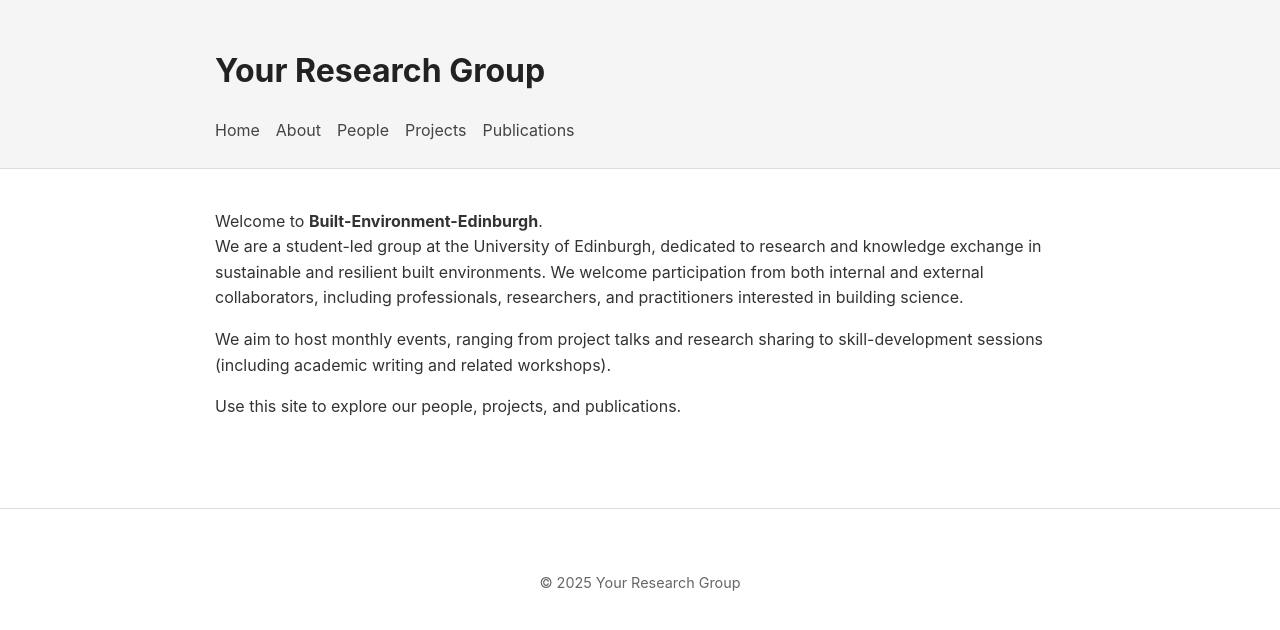
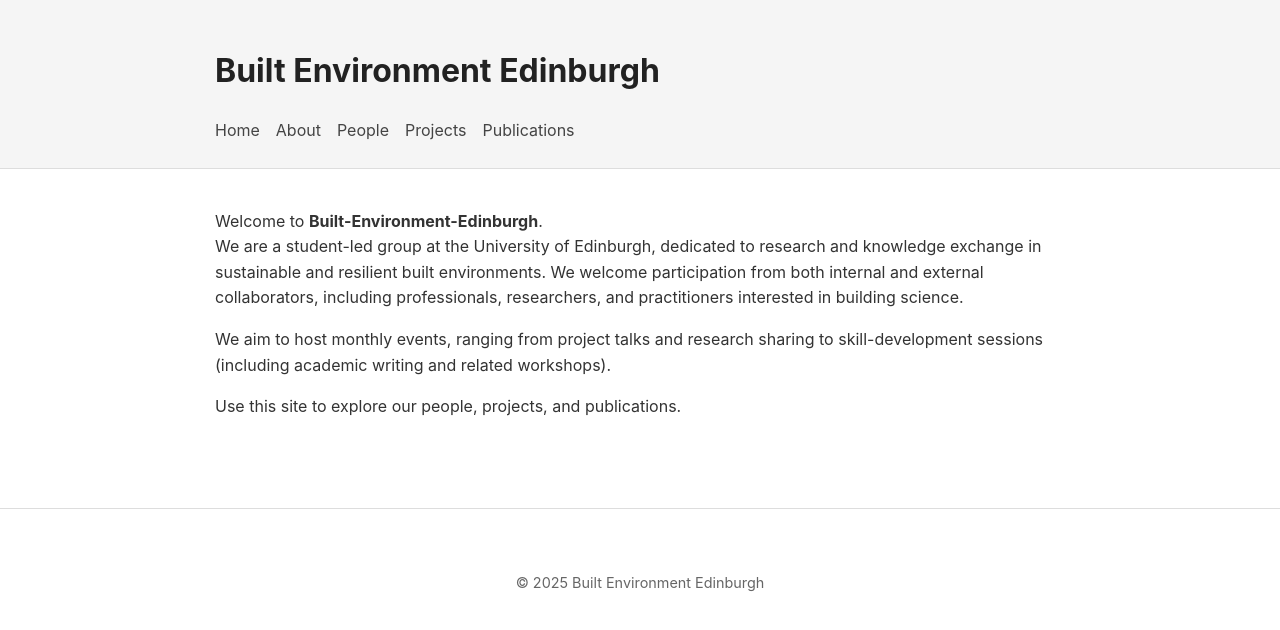
Before and after one commit to RuiBoGithub/built-environment-edinburgh, a Jekyll site: the page built from index.md, in a window 1280 px wide. Shown: the top 630 px of the page. Built offline with Jekyll 4.4.1, drawn with Linux system fonts in a browser that asks for light colours.

Commit message:
first commit-n5

```diff
--- a/_config.yml
+++ b/_config.yml
@@ -1,5 +1,5 @@
-title: Your Research Group
-tagline: Building Energy, Modelling, Analytics & Data
+title: Built Environment Edinburgh
+tagline: to create a sustainable and resilient environment
 description: >
   A minimal clean research group website powered by Jekyll and GitHub Pages.
 
--- a/css/style.css
+++ b/css/style.css
@@ -1,6 +1,6 @@
 /* basic layout */
 body {
-  font-family: -apple-system, BlinkMacSystemFont, "Segoe UI", Roboto, sans-serif;
+  font-family: -apple-system, BlinkMacSystemFont, "Arial", Roboto, sans-serif;
   margin: 0;
   color: #333;
   line-height: 1.6;
```
